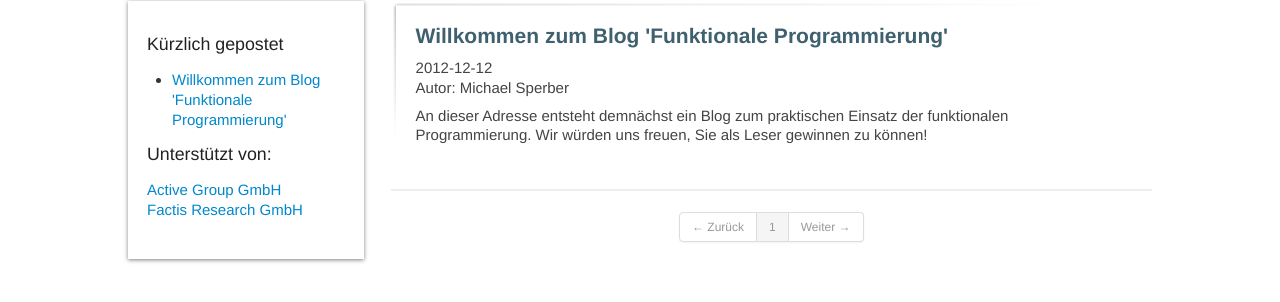
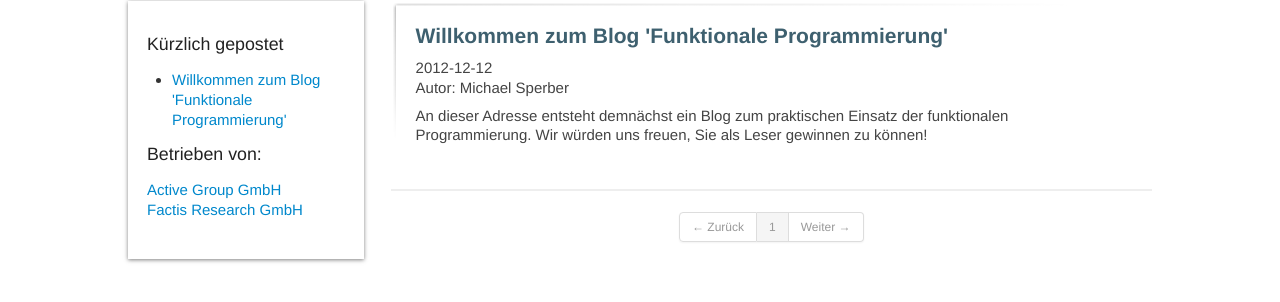
Before and after one commit to funktionale-programmierung/funktionale-programmierung.github.com, a Jekyll site: the page built from index.html, in a window 1280 px wide. Shown: the part 169-471 px from the top of the page. Built offline with Jekyll 4.4.1, drawn with Linux system fonts in a browser that asks for light colours; some web fonts are replaced; the list of posts is cut into pages by our own code.

Commit message:
unterstützt von -> betrieben von

```diff
--- a/_includes/sidebar.html
+++ b/_includes/sidebar.html
@@ -6,7 +6,7 @@
   <!--li><a href="/">Der gesamte Rest...</a></li-->
 </ul>
 
-<div class="sidehead">Unterstützt von:</div>
+<div class="sidehead">Betrieben von:</div>
 <div class="logo"><a target="_blank" href="http://www.active-group.de/">
 <!--img src="/img/active-group-logo.png" /-->
 Active Group GmbH
```
